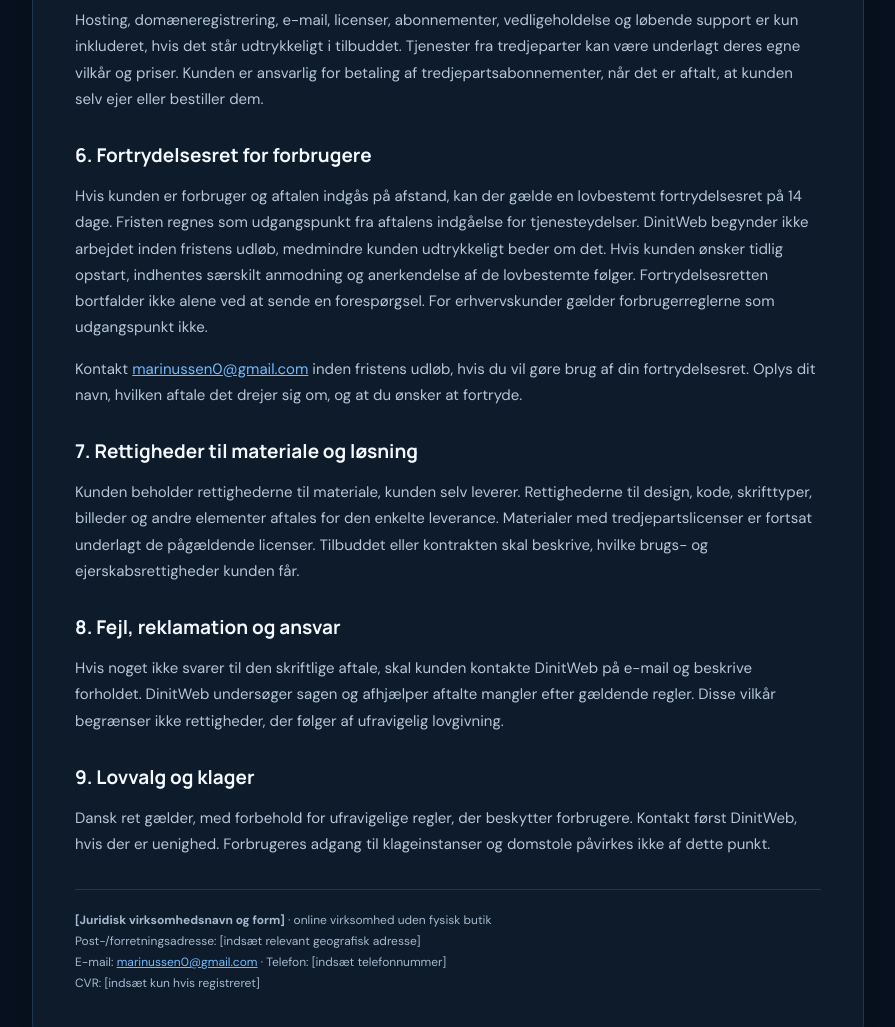
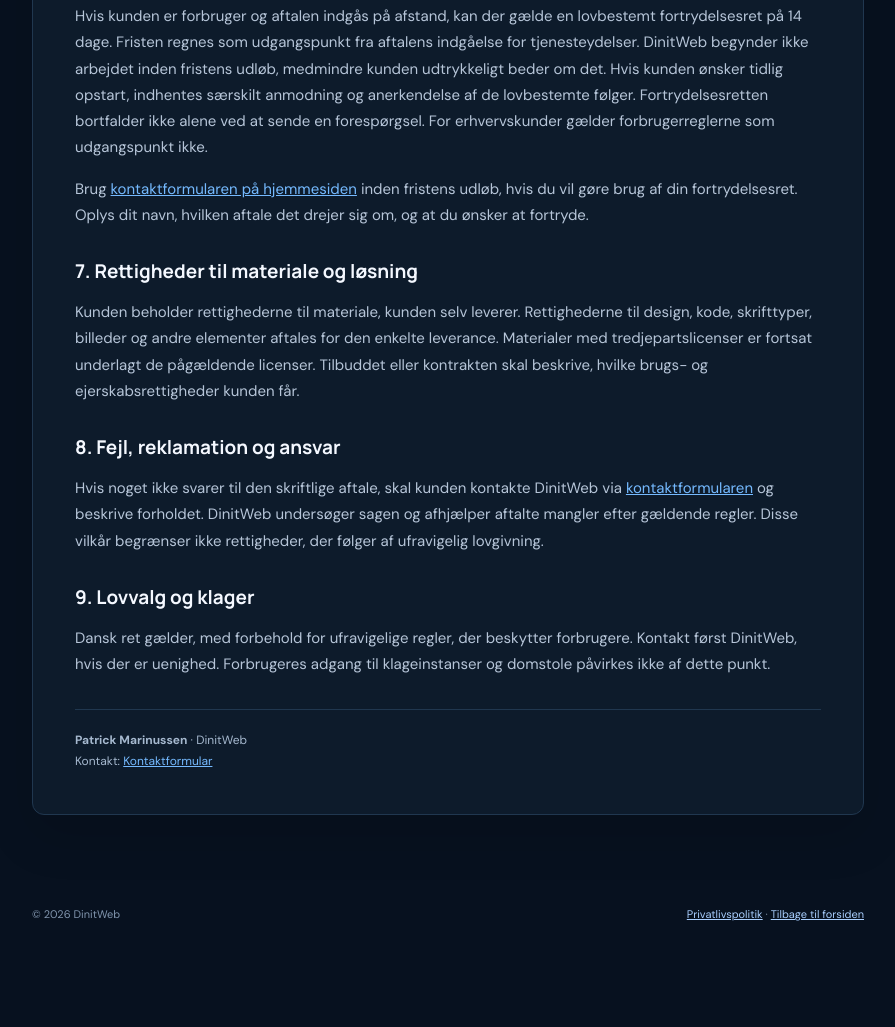
Before and after one commit to fivem2024/Dinitweb, a plain HTML site: page handelsbetingelser.html in a window 1280 px wide. Shown: the part 1403-2430 px from the top of the page, without its empty margins (192-1087 px from the left). After the commit the page ends 2358 px from the top, so only its background shows below. Drawn offline with Linux system fonts and the light colour scheme.

Commit message:
Opdater handelsbetingelser med juridisk navn og kontaktformular

```diff
--- a/handelsbetingelser.html
+++ b/handelsbetingelser.html
@@ -17,10 +17,9 @@
   <h1>Handelsbetingelser</h1>
   <p class="intro">Her kan du læse de grundlæggende vilkår for hjemmesider og andre ydelser fra DinitWeb. Den konkrete leverance, pris og betalingsplan fremgår altid af det tilbud eller den aftale, du godkender.</p>
   <p class="updated">Senest opdateret 31. oktober 2026</p>
-  <div class="notice"><strong>DinitWeb drives online og har ingen fysisk butik.</strong> En online virksomhed skal stadig oplyse sin juridiske identitet og en geografisk adresse, hvor virksomheden kan kontaktes. Udfyld derfor den relevante post-/forretningsadresse og virksomhedsform nedenfor, før vilkårene bruges. Skriv kun CVR-nummer, hvis virksomheden er registreret og har et CVR-nummer.</div>
   <article class="content">
     <h2>1. DinitWeb og kontakt</h2>
-    <p>Aftalepart er <strong>[indsæt juridisk navn og virksomhedsform]</strong>, der driver DinitWeb. DinitWeb er en online virksomhed uden fysisk butik. Post-/forretningsadresse: <strong>[indsæt relevant geografisk adresse]</strong>. E-mail: <a href="mailto:marinussen0@gmail.com">marinussen0@gmail.com</a>. Telefon: <strong>[indsæt telefonnummer]</strong>. CVR: <strong>[indsæt kun hvis virksomheden er registreret; ellers fjern linjen]</strong>.</p>
+    <p>Aftalepart er <strong>Patrick Marinussen</strong>, der driver DinitWeb. Kontakt kan ske via <a href="index.html#kontakt">kontaktformularen på hjemmesiden</a>.</p>
 
     <h2>2. Sådan indgås en aftale</h2>
     <p>Kontaktformularen på hjemmesiden er en forespørgsel og udgør ikke i sig selv en ordre eller en bindende aftale. DinitWeb sender et tilbud med beskrivelse af opgaven, pris, forventet tidsplan og relevante betalingsvilkår. Aftalen er først indgået, når kunden har accepteret tilbuddet skriftligt, eksempelvis pr. e-mail.</p>
@@ -37,18 +36,18 @@
 
     <h2>6. Fortrydelsesret for forbrugere</h2>
     <p>Hvis kunden er forbruger og aftalen indgås på afstand, kan der gælde en lovbestemt fortrydelsesret på 14 dage. Fristen regnes som udgangspunkt fra aftalens indgåelse for tjenesteydelser. DinitWeb begynder ikke arbejdet inden fristens udløb, medmindre kunden udtrykkeligt beder om det. Hvis kunden ønsker tidlig opstart, indhentes særskilt anmodning og anerkendelse af de lovbestemte følger. Fortrydelsesretten bortfalder ikke alene ved at sende en forespørgsel. For erhvervskunder gælder forbrugerreglerne som udgangspunkt ikke.</p>
-    <p>Kontakt <a href="mailto:marinussen0@gmail.com">marinussen0@gmail.com</a> inden fristens udløb, hvis du vil gøre brug af din fortrydelsesret. Oplys dit navn, hvilken aftale det drejer sig om, og at du ønsker at fortryde.</p>
+    <p>Brug <a href="index.html#kontakt">kontaktformularen på hjemmesiden</a> inden fristens udløb, hvis du vil gøre brug af din fortrydelsesret. Oplys dit navn, hvilken aftale det drejer sig om, og at du ønsker at fortryde.</p>
 
     <h2>7. Rettigheder til materiale og løsning</h2>
     <p>Kunden beholder rettighederne til materiale, kunden selv leverer. Rettighederne til design, kode, skrifttyper, billeder og andre elementer aftales for den enkelte leverance. Materialer med tredjepartslicenser er fortsat underlagt de pågældende licenser. Tilbuddet eller kontrakten skal beskrive, hvilke brugs- og ejerskabsrettigheder kunden får.</p>
 
     <h2>8. Fejl, reklamation og ansvar</h2>
-    <p>Hvis noget ikke svarer til den skriftlige aftale, skal kunden kontakte DinitWeb på e-mail og beskrive forholdet. DinitWeb undersøger sagen og afhjælper aftalte mangler efter gældende regler. Disse vilkår begrænser ikke rettigheder, der følger af ufravigelig lovgivning.</p>
+    <p>Hvis noget ikke svarer til den skriftlige aftale, skal kunden kontakte DinitWeb via <a href="index.html#kontakt">kontaktformularen</a> og beskrive forholdet. DinitWeb undersøger sagen og afhjælper aftalte mangler efter gældende regler. Disse vilkår begrænser ikke rettigheder, der følger af ufravigelig lovgivning.</p>
 
     <h2>9. Lovvalg og klager</h2>
     <p>Dansk ret gælder, med forbehold for ufravigelige regler, der beskytter forbrugere. Kontakt først DinitWeb, hvis der er uenighed. Forbrugeres adgang til klageinstanser og domstole påvirkes ikke af dette punkt.</p>
 
-    <div class="company"><strong>[Juridisk virksomhedsnavn og form]</strong> · online virksomhed uden fysisk butik<br>Post-/forretningsadresse: [indsæt relevant geografisk adresse]<br>E-mail: <a href="mailto:marinussen0@gmail.com">marinussen0@gmail.com</a> · Telefon: [indsæt telefonnummer]<br>CVR: [indsæt kun hvis registreret]</div>
+    <div class="company"><strong>Patrick Marinussen</strong> · DinitWeb<br>Kontakt: <a href="index.html#kontakt">Kontaktformular</a></div>
   </article>
 </main>
 <footer class="bottom"><span>© 2026 DinitWeb</span><span><a href="privatlivspolitik.html">Privatlivspolitik</a> · <a href="index.html">Tilbage til forsiden</a></span></footer>
```
